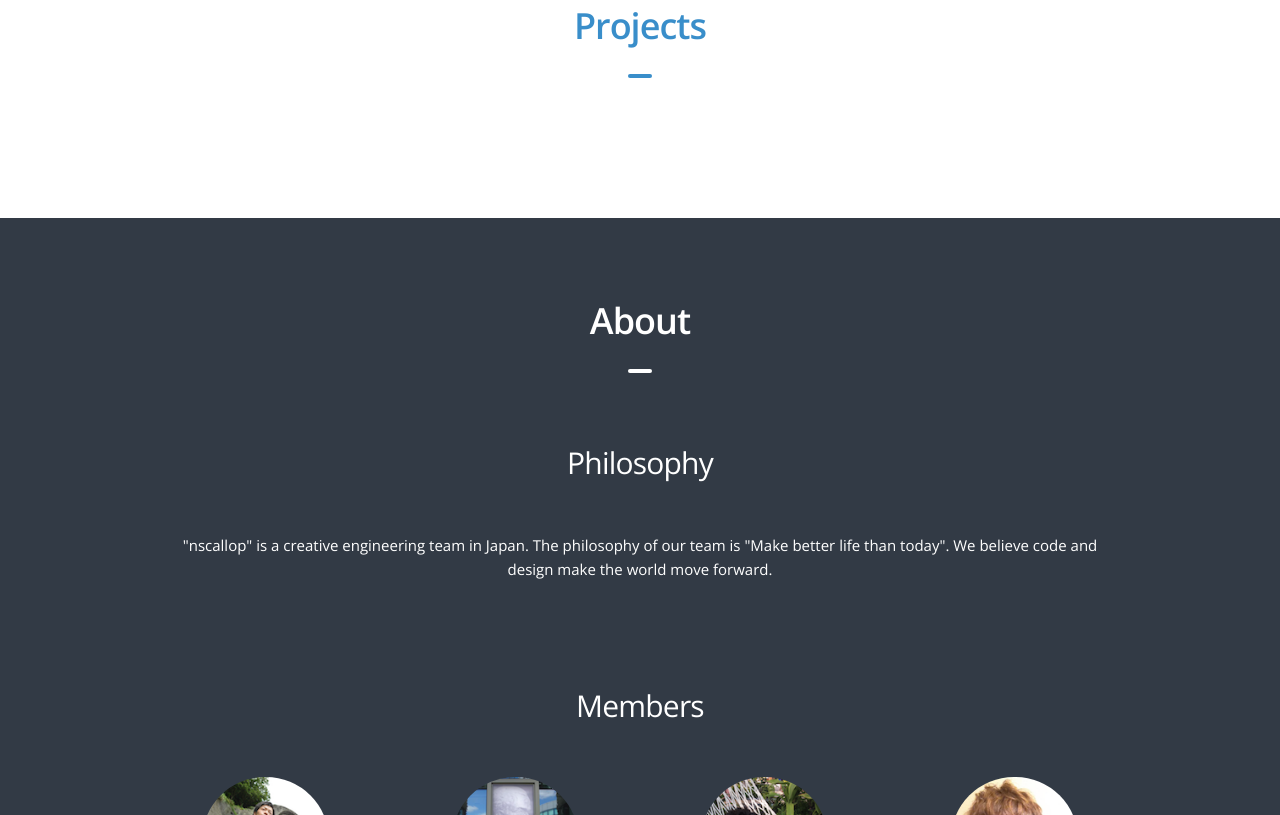
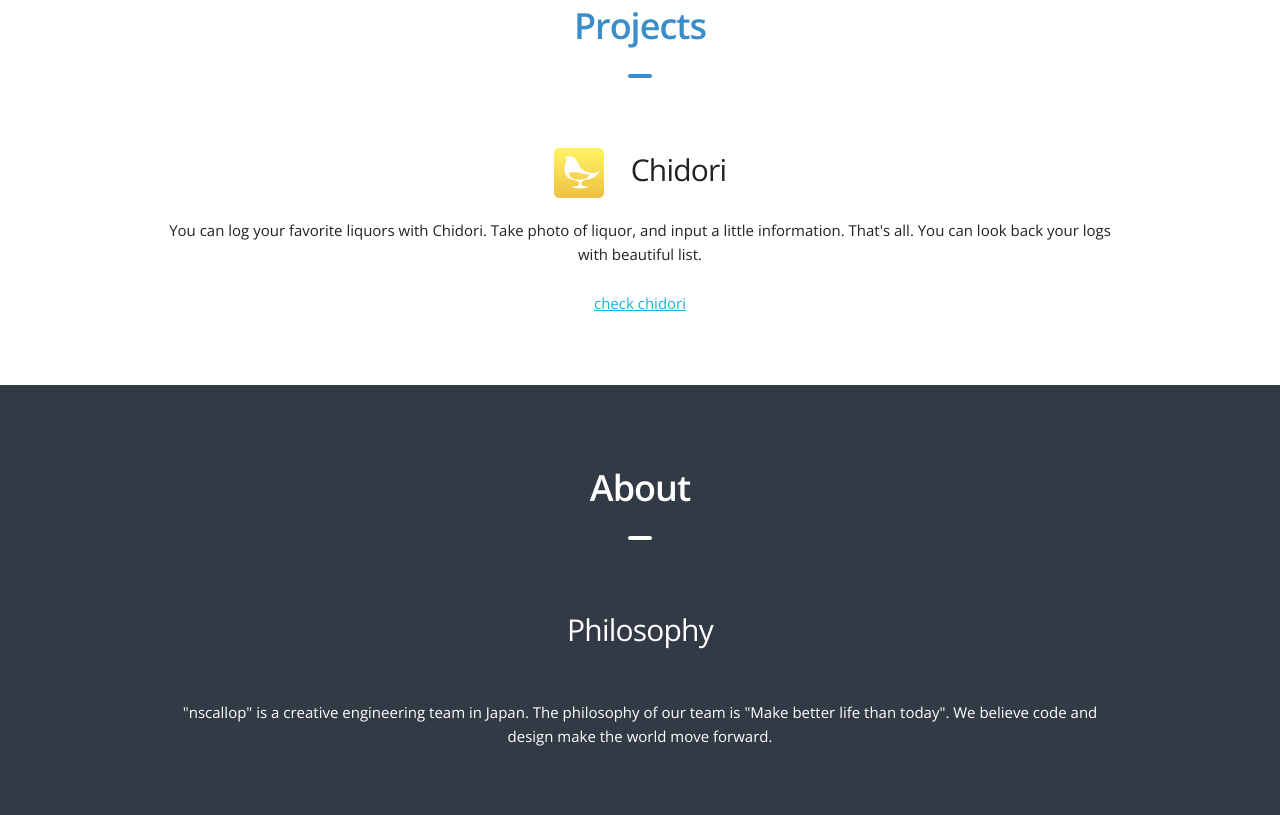
Before and after one commit to nscallop/nscallop.github.io, a plain HTML site: page index.html in a window 1280 px wide. Shown: the part 877-1692 px from the top of the page. Drawn offline with nearby package versions, Linux system fonts and the light colour scheme.

Commit message:
Modify project

```diff
--- a/css/style.css
+++ b/css/style.css
@@ -461,7 +461,7 @@ section {
 /* Hero
 –––––––––––––––––––––––––––––––––––––––––––––––––– */
 .hero {
-/*   background-image: url('../images/hero.jpg'); */
+  background-image: url('../images/hero.jpg');
   background-size: cover;
   background-position: center center;
   background-repeat:no-repeat;
@@ -526,6 +526,24 @@ section {
   border-color: #333333;
 }
 
+/* Projects
+–––––––––––––––––––––––––––––––––––––––––––––––––– */
+.project-icon {
+  vertical-align: middle;
+  width: 50px;
+  height: 50px;
+  border-radius: 5px;
+  margin: 0 20px 0 0;
+}
+
+.project .chidori-back {
+  background-image: url('../images/chidori-back.jpg');
+  background-size: cover;
+  background-position: center center;
+  background-repeat:no-repeat;
+  min-height: 450px;
+  position: relative;
+}
 
 /* About
 –––––––––––––––––––––––––––––––––––––––––––––––––– */
--- a/index.html
+++ b/index.html
@@ -96,6 +96,16 @@
 
   <section id="projects" class="projects">
     <h3 class="section-heading blue">Projects</h3>
+    <div class="project">
+      <div class="container">
+        <h4>
+          <img class="project-icon" src="images/chidori.png" alt="chidori - log your favorite liquor">
+          Chidori
+        </h4>
+        <p>You can log your favorite liquors with Chidori. Take photo of liquor, and input a little information. That's all. You can look back your logs with beautiful list.</p>
+        <a target="_blank" href="http://nscallop.jp/chidori">check chidori</a>
+      </div>
+    </div>
   </section>
 
   <section id="about" class="about">
```
Also changed, not shown: images/chidori.png (added), images/hero.jpg (added).
